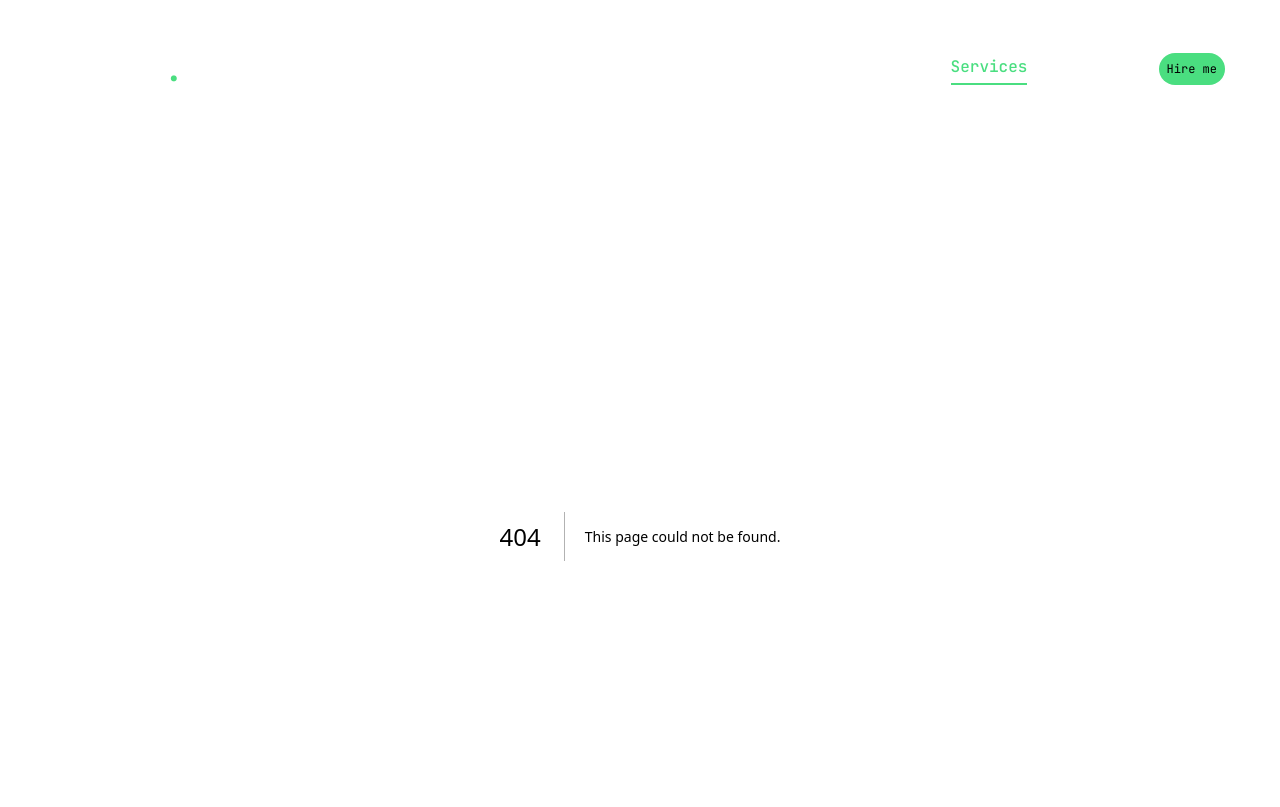
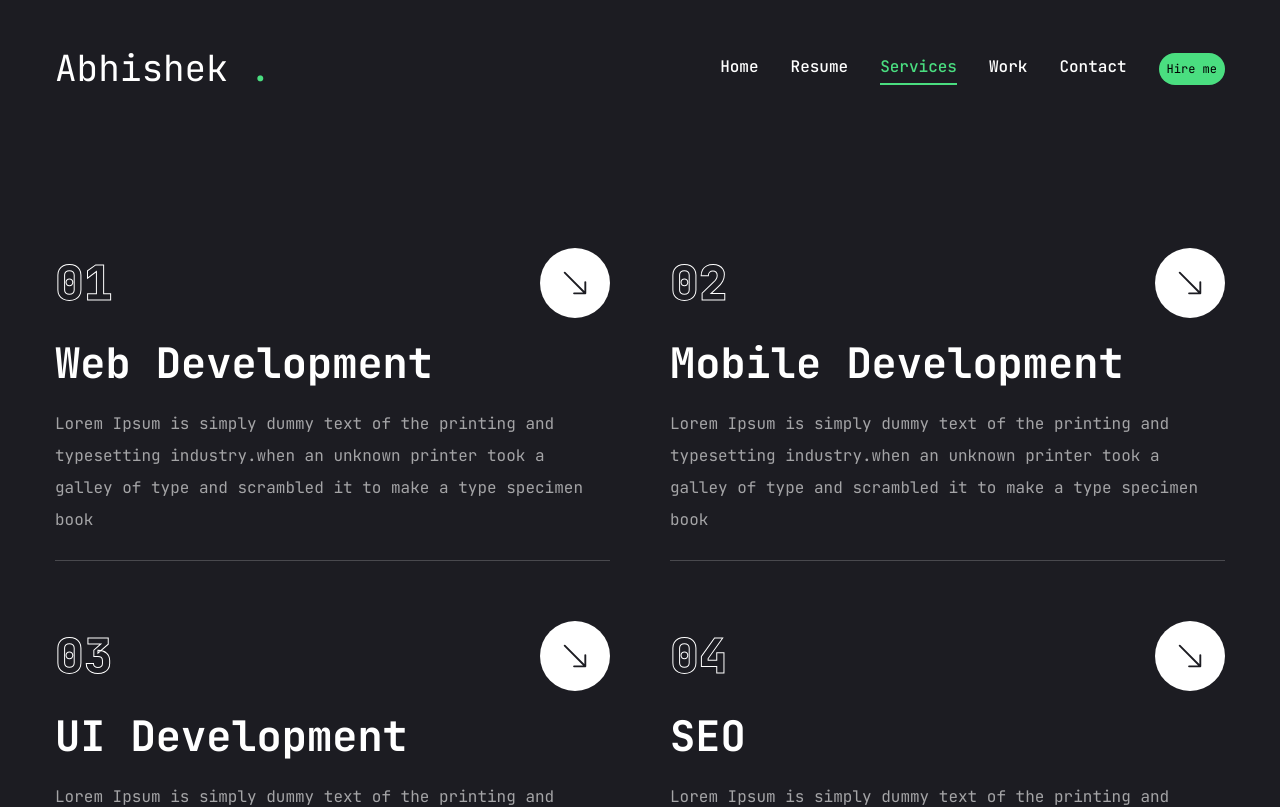
Before and after one commit to abhiyaduvanshis/profile-portfolio, a Next.js app: page /services in a window 1280 px wide. Before the commit this address had no page. Shown: the top 807 px of the page. Built offline with nearby package versions, Linux system fonts and the light colour scheme.

Commit message:
Poftfolio website design work

```diff
--- /dev/null
+++ b/src/app/components/Services.jsx
@@ -0,0 +1,92 @@
+
+"use client"
+import {BsArrowDownRight} from "react-icons/bs"
+import { motion } from "framer-motion"
+import Link from "next/link"
+
+const serviesList = [
+    {
+        title:'Web Development',
+        description:'Lorem Ipsum is simply dummy text of the printing and typesetting industry.when an unknown printer took a galley of type and scrambled it to make a type specimen book',
+        href:''
+    },
+    {
+        title:'Mobile Development',
+        description:'Lorem Ipsum is simply dummy text of the printing and typesetting industry.when an unknown printer took a galley of type and scrambled it to make a type specimen book',
+        href:''
+    },
+    {
+        title:'UI Development',
+        description:'Lorem Ipsum is simply dummy text of the printing and typesetting industry.when an unknown printer took a galley of type and scrambled it to make a type specimen book',
+        href:''
+    },
+    {
+        title:'SEO',
+        description:'Lorem Ipsum is simply dummy text of the printing and typesetting industry.when an unknown printer took a galley of type and scrambled it to make a type specimen book',
+        href:''
+    },
+    {
+        title:'Graphics Development',
+        description:'Lorem Ipsum is simply dummy text of the printing and typesetting industry.when an unknown printer took a galley of type and scrambled it to make a type specimen book',
+        href:''
+    },
+    {
+        title:'Content Writing',
+        description:'Lorem Ipsum is simply dummy text of the printing and typesetting industry.when an unknown printer took a galley of type and scrambled it to make a type specimen book',
+        href:''
+    }
+]
+export default function Servies(){
+    return(
+        <>
+            <section className="min-h-[80vh] flex flex-col justify-center py-12 xl:py-0 mt-28">
+                <div className="container mx-auto">
+                    <motion.div
+                    initial={{opacity:0}}
+                    animate={{opacity:1,transition:{delay:2.4,duration:0.4,ease:"easeIn"}}}
+                    className="grid grid-cols-1 md:grid-cols-2 gap-[60px]"
+                    >
+                        {
+                            serviesList.map((item,index)=>{
+                                return (
+                                    <div key={index} className="flex-1 flex flex-col justify-center gap-6 group">
+                                        <div className="w-full flex justify-between items-center">
+                                            <div className="
+                                            text-5xl
+                                            font-extrabold
+                                            text-outline
+                                            text-transparent
+                                            text-green-400
+                                            group-hover:text-outline-hover
+                                            transition-all
+                                            duration-500
+                                            ">0{index+1}</div>
+                                            <Link href={item.href}
+                                            className="
+                                            w-[70px]
+                                            h-[70px]
+                                            rounded-full
+                                            bg-white
+                                            group-hover:bg-green-400
+                                            transition-all
+                                            duration-500
+                                            flex
+                                            justify-center
+                                            items-center
+                                            hover:-rotate-45"><BsArrowDownRight className="text-primary text-3xl"/></Link>
+                                        </div>
+                                        <h2 className="
+                                            text-[42px] font-bold leading-none text-white group-hover:text-green-400 transition-all duration-500
+                                        ">{item.title}</h2>
+                                        <p className="text-white/60">{item.description}</p>
+                                        <div className="border-b border-white/20 w-full"></div>
+                                    </div>
+                                )
+                            })
+                        }
+                    </motion.div>
+                </div>
+            </section>
+        </>
+    )
+}
--- a/src/app/components/common/Header.jsx
+++ b/src/app/components/common/Header.jsx
@@ -8,7 +8,7 @@ export default function Header(){
             <div className="container mx-auto flex justify-between items-center">
                 {/* Add logo here */}
                 <Link href="/">
-                    <h1 className="text-4xl">Link <span className="text-green-400">.</span></h1>
+                    <h1 className="text-4xl">Abhishek <span className="text-green-400">.</span></h1>
                 </Link>
 
                 {/*Nav for desktop screen */}
--- a/src/app/components/common/Nav.jsx
+++ b/src/app/components/common/Nav.jsx
@@ -8,12 +8,16 @@ const Links=[
         path:'/'
     },
     {
-        name:'about',
-        path:'/about'
+        name:'resume',
+        path:'/resume'
     },
     {
         name:'services',
         path:'/services'
+    },
+    {
+        name:'work',
+        path:'/work'
     },
     {
         name:'contact',
--- a/src/app/globals.css
+++ b/src/app/globals.css
@@ -48,4 +48,11 @@
   .h3{
     @apply text-[20px] xl:text-[24px] leading-[1.1] font-semibold
   }
+  .text-outline{
+    -webkit-text-stroke: 1px #ffffff;
+  }
+
+  .text-outline-hover{
+    -webkit-text-stroke: 1px #00ff99;
+  }
 }
--- a/src/app/page.js
+++ b/src/app/page.js
@@ -4,6 +4,7 @@ import Stats from "./components/Stats";
 
 export default function Home() {
   return (
+    <>
     <section className="h-full">
       <div className="container mx-auto h-full">
         <div className="flex flex-col xl:flex-row items-center justify-between xl:pt-8 xl:pb-24">
@@ -31,5 +32,7 @@ export default function Home() {
         <Stats/>
       </div>
     </section>
+
+    </>
   );
 }
--- /dev/null
+++ b/src/app/resume/page.jsx
@@ -0,0 +1,9 @@
+
+
+export default function page() {
+  return (
+   <>
+   About Page
+   </>
+  );
+}
--- /dev/null
+++ b/src/app/services/page.jsx
@@ -0,0 +1,9 @@
+import Servies from "../components/Services";
+
+export default function page() {
+  return (
+   <>
+    <Servies/>
+   </>
+  );
+}
--- /dev/null
+++ b/src/app/work/page.jsx
@@ -0,0 +1,8 @@
+
+export default function page() {
+  return (
+   <>
+    Work
+   </>
+  );
+}
```
